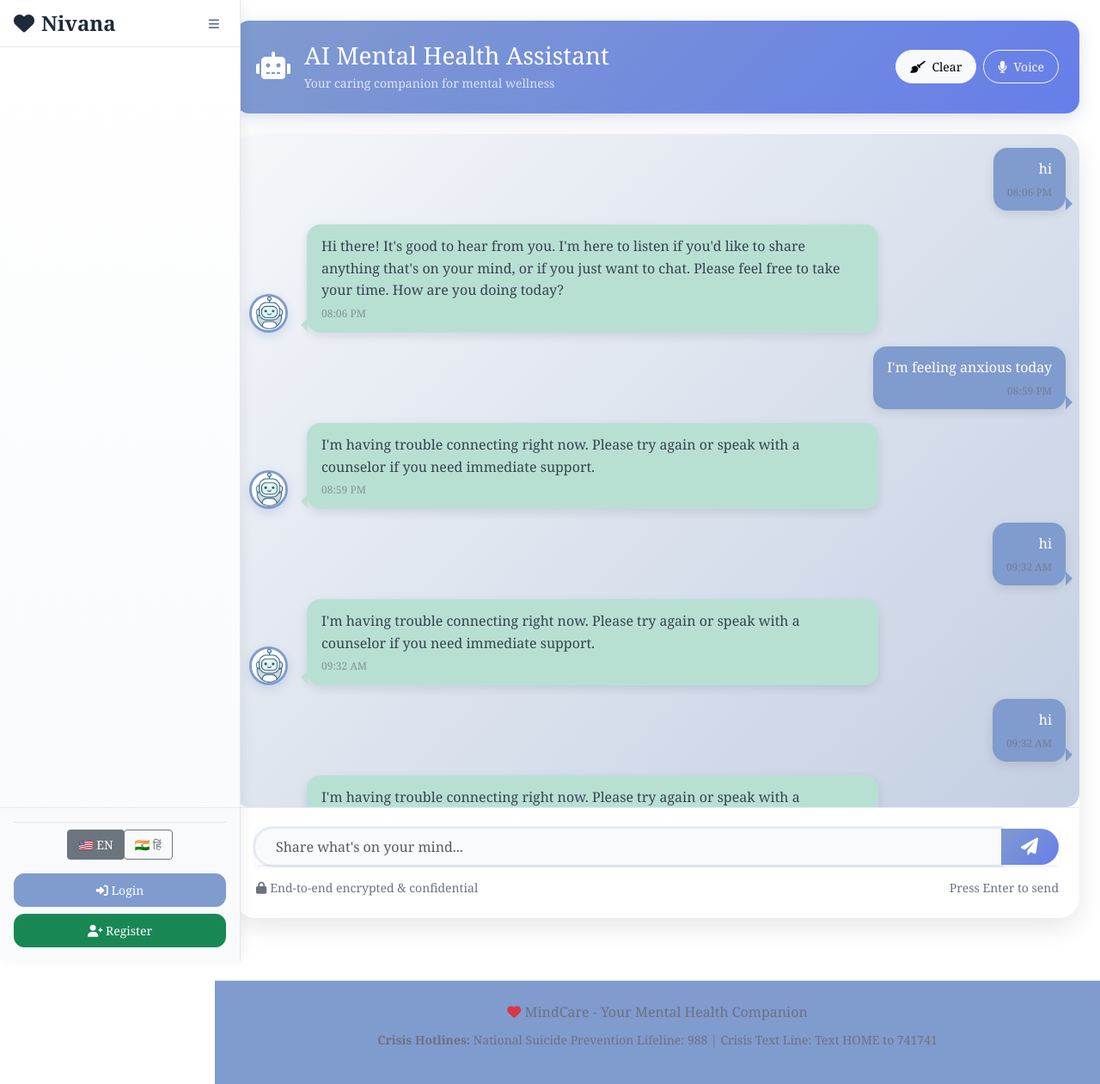
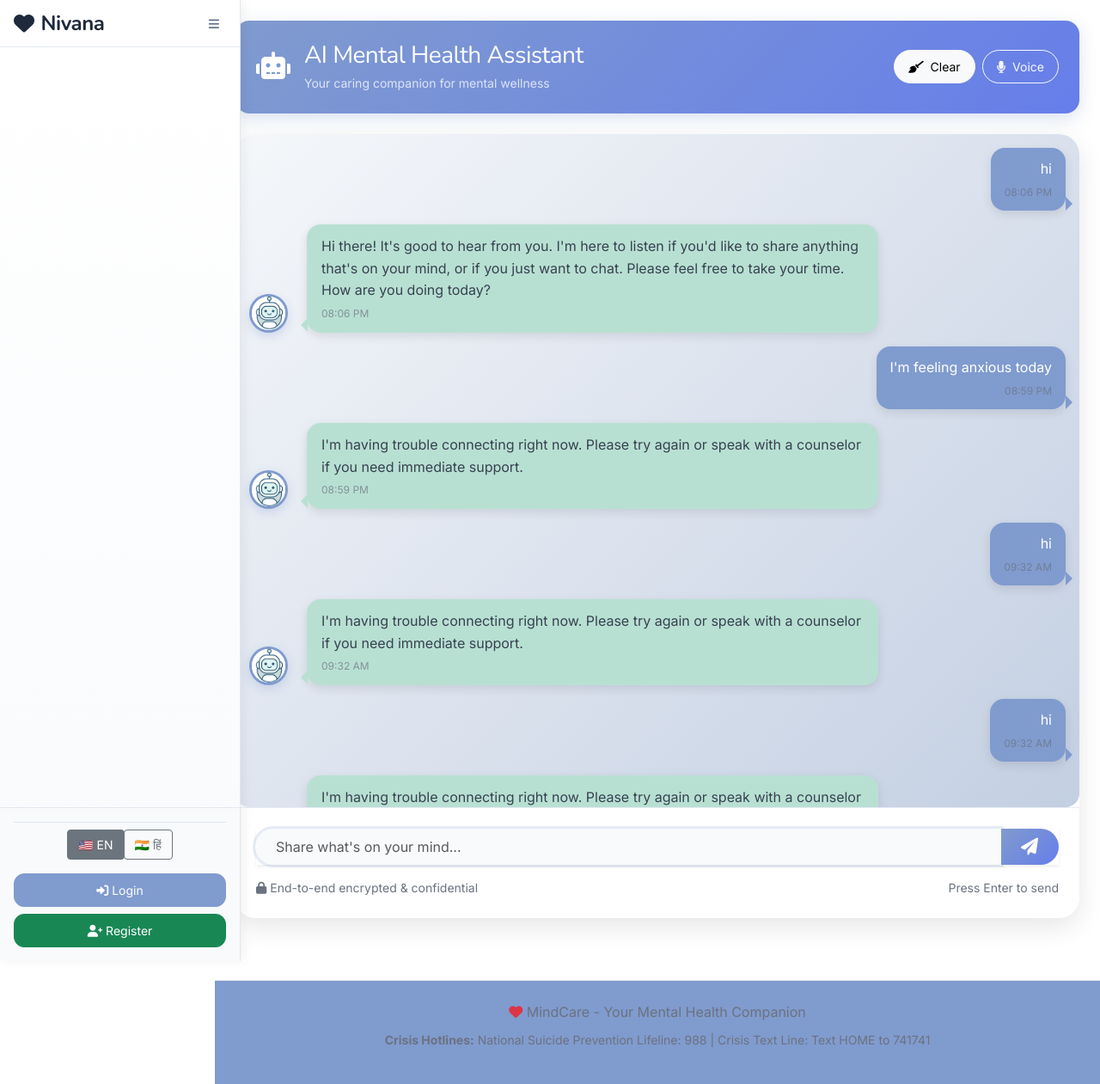
Before and after one commit to SarangRao20/SIH-MentalHealth, a Flask app: template templates/chatbot.html in a window 1280 px wide. Shown: the whole page at 86% size. Run offline with Flask 3, Linux system fonts and the light colour scheme; the template is opened without the code that fills it: values that come from a table or form of the project are taken from there, others are empty; parts of the project's set-up code (start-up, migrations or seed data) failed here and were passed over.

Commit message:
font changed

```diff
--- a/static/css/style.css
+++ b/static/css/style.css
@@ -47,7 +47,29 @@ body{background:var(--bg); color:var(--fg);}
 	--sidebar-border: #e5e7eb;
 }
 
-body { font-family: 'Georgia','Times New Roman',serif; line-height:1.6; color:var(--card-foreground); background:var(--background); min-height:100vh; }
+/* Global Typography */
+body {
+    font-family: 'Inter', 'Nunito', sans-serif;
+    line-height: 1.6;
+    color: var(--card-foreground);
+    background: var(--background);
+    min-height: 100vh;
+    -webkit-font-smoothing: antialiased;
+    -moz-osx-font-smoothing: grayscale;
+}
+
+h1, h2, h3, h4, h5, h6, .navbar-brand {
+    font-family: 'Nunito', 'Inter', sans-serif;
+    font-weight: 700;
+    letter-spacing: -0.02em;
+    color: var(--foreground);
+}
+
+p, .card, .btn, .nav-link, .sidebar-menu a {
+    font-family: 'Inter', sans-serif;
+    font-weight: 400;
+}
+
 
 /* Navbar */
 .navbar { background-color: var(--card); box-shadow:0 2px 5px rgba(0,0,0,0.1); }
--- a/templates/base.html
+++ b/templates/base.html
@@ -13,7 +13,12 @@
     <!-- Custom CSS -->
     <link href="{{ url_for('static', filename='css/style.css') }}" rel="stylesheet">
 
+   <!-- Google Fonts -->
+<link href="https://fonts.googleapis.com/css2?family=Inter:wght@400;600;700&family=Nunito:wght@400;600;700&display=swap" rel="stylesheet">
+
+
     <style>
+
         /* Sidebar + Content Layout Fix */
         .content {
             margin-left: 250px;
```
Also changed, not shown: instance/mental_health.db.
